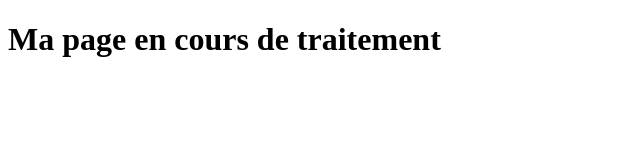
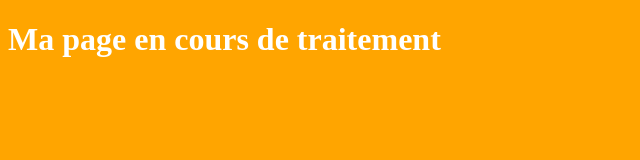
Before and after one commit to elonga-asumani-grace/HTML-CSS, a plain HTML site: page index.html in a window 1280 px wide. Shown: the whole page, without its empty margins (0-640 px from the left). Drawn offline with Linux system fonts and the light colour scheme.

Commit message:
fichier html et css

```diff
--- a/index.html
+++ b/index.html
@@ -5,6 +5,7 @@
     <meta http-equiv="X-UA-Compatible" content="IE=edge">
     <meta name="viewport" content="width=device-width, initial-scale=1.0">
     <title>sotwarecommpany.com</title>
+    <link rel="stylesheet" href="style.css">
 </head>
 <body>
     <header>
--- /dev/null
+++ b/style.css
@@ -0,0 +1,6 @@
+body{
+    background-color: orange;
+}
+h1{
+    color: white;
+}
```
